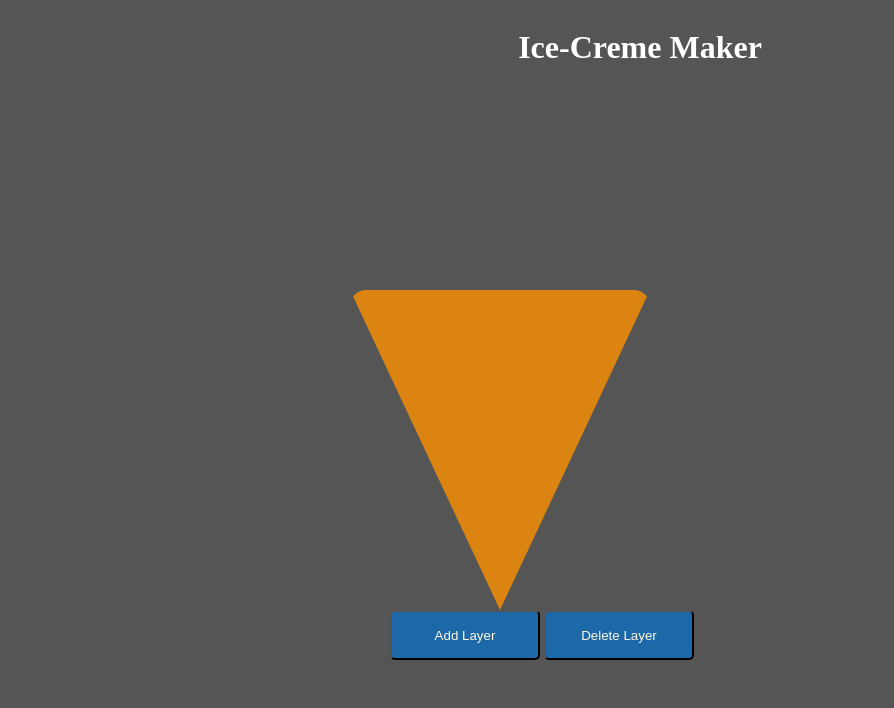
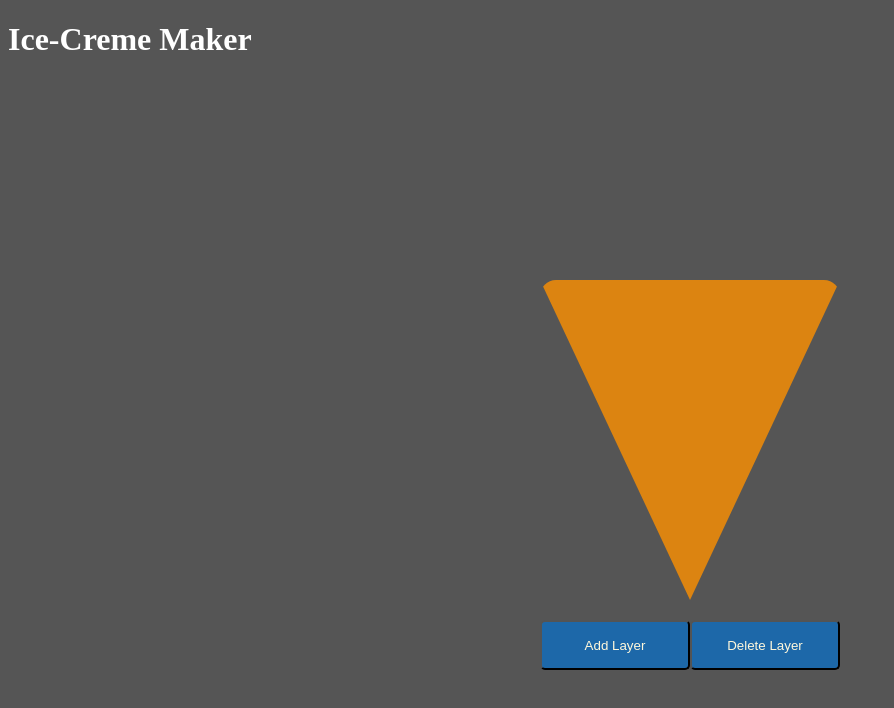
Before and after one commit to reck-coder123/Ice-creame-maker.github.io, a plain HTML site: page ice creme maker/ice_creme.html in a window 1280 px wide. Shown: the whole page, without its empty margins (0-894 px from the left). Drawn offline with Linux system fonts and the light colour scheme.

Commit message:
Update style.css

```diff
--- a/ice creme maker/style.css
+++ b/ice creme maker/style.css
@@ -3,13 +3,19 @@ body{
 }
 .layer{
     position: absolute;
-    top: 50px;
+    top: 40px;
     bottom: 20px;
     right: 250px;
     left: 350px;
-    display: relative;
+
 
 }
+
+.layer div {
+    margin: auto;
+}
+
+
 #rect-1{
     width: 40px;
     height: 40px;
@@ -67,12 +73,17 @@ body{
 	border-right: 150px solid transparent;
 	border-top: 320px solid rgb(220, 132, 17);
     border-radius: 16px;
+
 }
+
 .buton{
-    display: inline;
+    display: flex;
     margin: 20px;
     padding: 20px;
+    align-items: center;
+    justify-content: center;
 }
+
 #increment{
     width: 150px;
     height: 50px;
@@ -87,11 +98,7 @@ body{
     border-radius: 5px;
     color: cornsilk;
 }
-.heading{
-    display: flex;
-    align-items: center;
-    justify-content: center;
-}
+
 @media only screen and (max-width: 768px){
     [class*="rect-"] {
         width: 60%;
@@ -105,7 +112,8 @@ body{
         width: 80%;
     }
     }
-@media only screen and (min-width: 769px) and (max-width: 1250px){
+
+    @media only screen and (min-width: 769px) and (max-width: 1250px){
         [class*="rect-"] {
             width: 50%;
 
```
